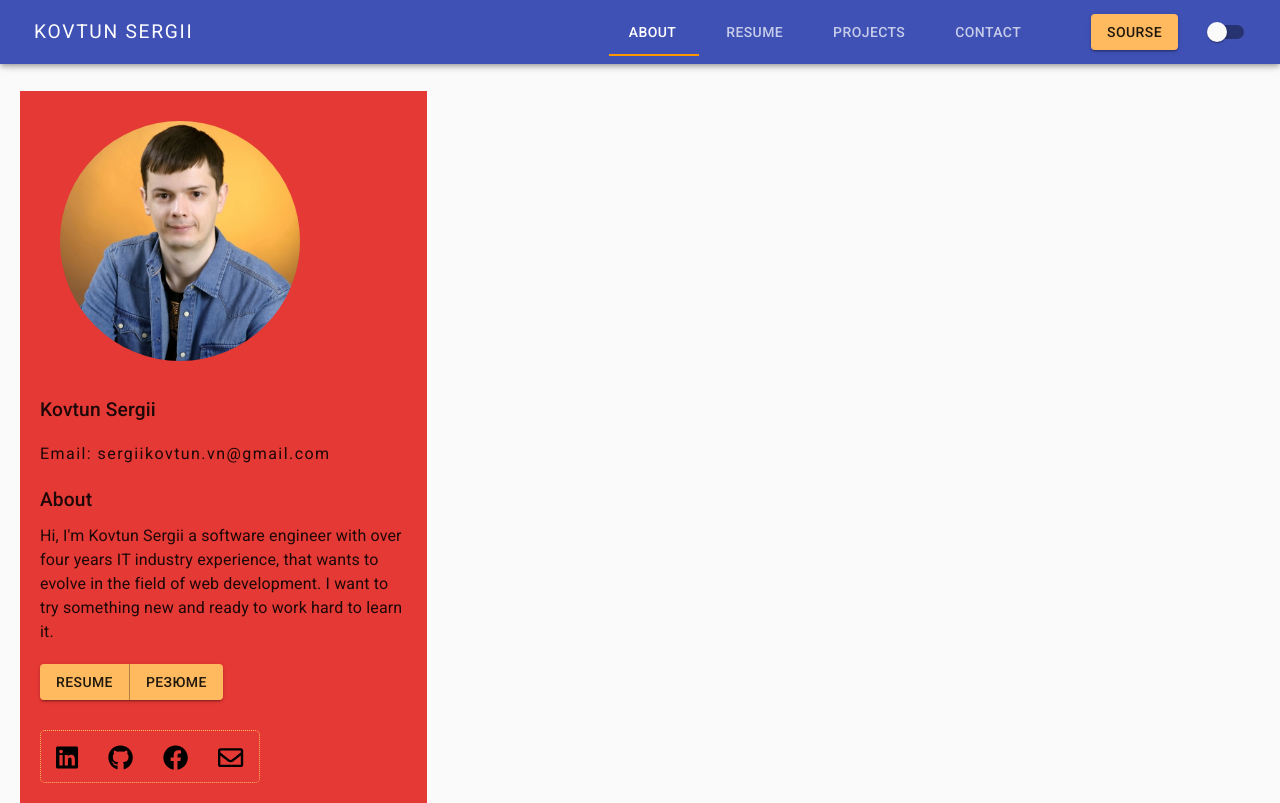
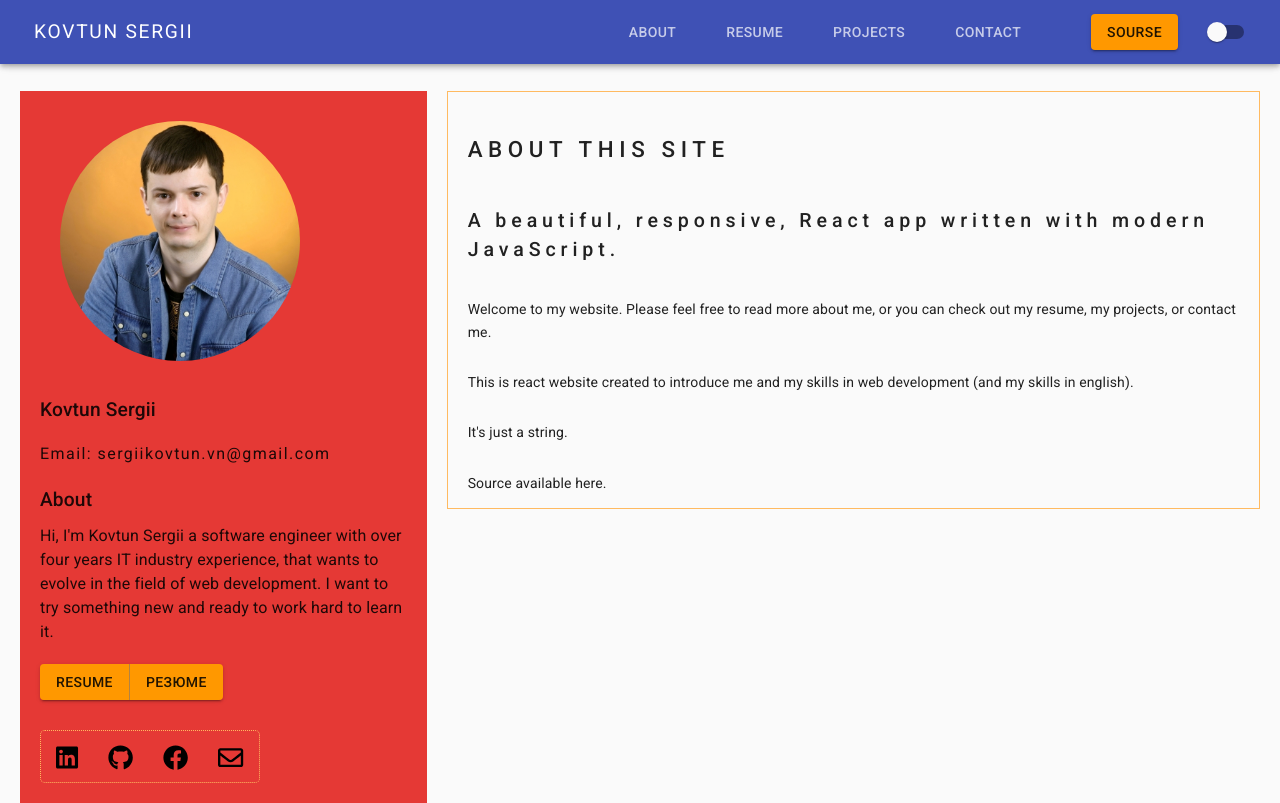
Before and after one commit to SergiiKov/cv, a React (Create React App) app: page / in a window 1280 px wide. Built offline with nearby package versions, Linux system fonts and the light colour scheme.

Commit message:
fix pages v6

```diff
--- a/src/App/App.jsx
+++ b/src/App/App.jsx
@@ -25,7 +25,7 @@ function App() {
                   </Grid>
                   <Grid item xs={12} sm={8} >
                     <Switch>
-                       {/* <Route exact  path='/' component={HomePage} /> */}
+                      <Route exact  path='/' component={HomePage} />
                       <Route exact path='/cv' component={AboutPage} />
                       <Route path='/resume' component={ResumePage} />
                       <Route path='/projects' component={ProjectsPage} />
--- a/src/components/header/header.component.jsx
+++ b/src/components/header/header.component.jsx
@@ -151,10 +151,10 @@ export default function Header(checked1, onChange1) {
   };
 
  useEffect(() =>{
-  // if (window.location.pathname === '/' && value !==4 ) {
-  //   setValue(4)
-  // } else
-  if (window.location.pathname === '/' && value !==0) {
+  if (window.location.pathname === '/' && value !==4 ) {
+    setValue(4)
+  } else
+  if (window.location.pathname === '/cv' && value !==0) {
     setValue(0)
   } else  if (window.location.pathname === '/resume' && value !==1 ) {
     setValue(1)
@@ -195,12 +195,12 @@ const drawer = (
     <div className={classes.toolbarMargin} />
 
     <List disablePadding>
-                {/* <ListItem divider button component={Link} to='/' selected={value===4}  onClick={()=>{setOpenDrawer(false); setValue(4) }} >
+                <ListItem divider button component={Link} to='/' selected={value===4}  onClick={()=>{setOpenDrawer(false); setValue(4) }} >
                     <ListItemText className={value === 4 ? [classes.drawerItem, classes.drawerItemSelected] : classes.drawerItem}>
                     Kovtun Sergii
                     </ListItemText>
-                </ListItem> */}
-                <ListItem divider button selected={value===0} onClick={()=>{setOpenDrawer(false); setValue(0) }} component={Link} to='/'  >
+                </ListItem>
+                <ListItem divider button selected={value===0} onClick={()=>{setOpenDrawer(false); setValue(0) }} component={Link} to='/cv'  >
                     <ListItemText className={value === 0 ? [classes.drawerItem, classes.drawerItemSelected] : classes.drawerItem}>
                     About
                     </ListItemText>
@@ -221,9 +221,6 @@ const drawer = (
                     </ListItemText>
                 </ListItem>
             </List>
-
-
-
         <Button variant="contained" color="secondary" className={classes.drawerButton} href='https://github.com/SergiiKov/cv'>Sourse</Button>
     </SwipeableDrawer>
       <IconButton onClick={()=>setOpenDrawer(!openDrawer)} className={classes.iconButton}>
@@ -244,7 +241,7 @@ const drawer = (
             disableRipple
             className={classes.logoContainer}
             component={Link} to='/'
-            onClick={()=>setValue(0)}>KOVTUN SERGII
+            onClick={()=>setValue(4)}>KOVTUN SERGII
           </Button>
         { matches ? drawer : tabs}
         <Tooltip title="Toggle light/dark theme">
```
